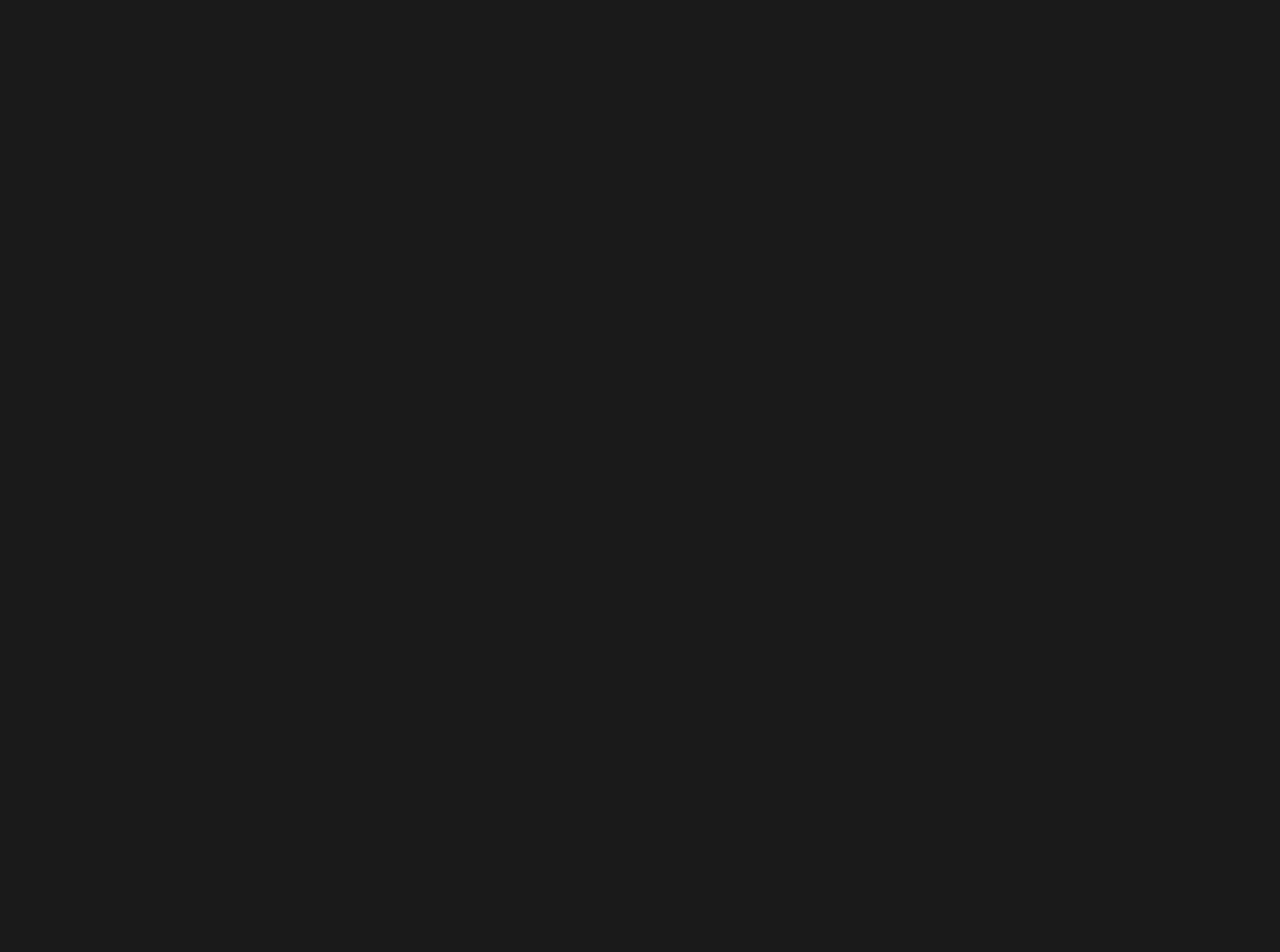
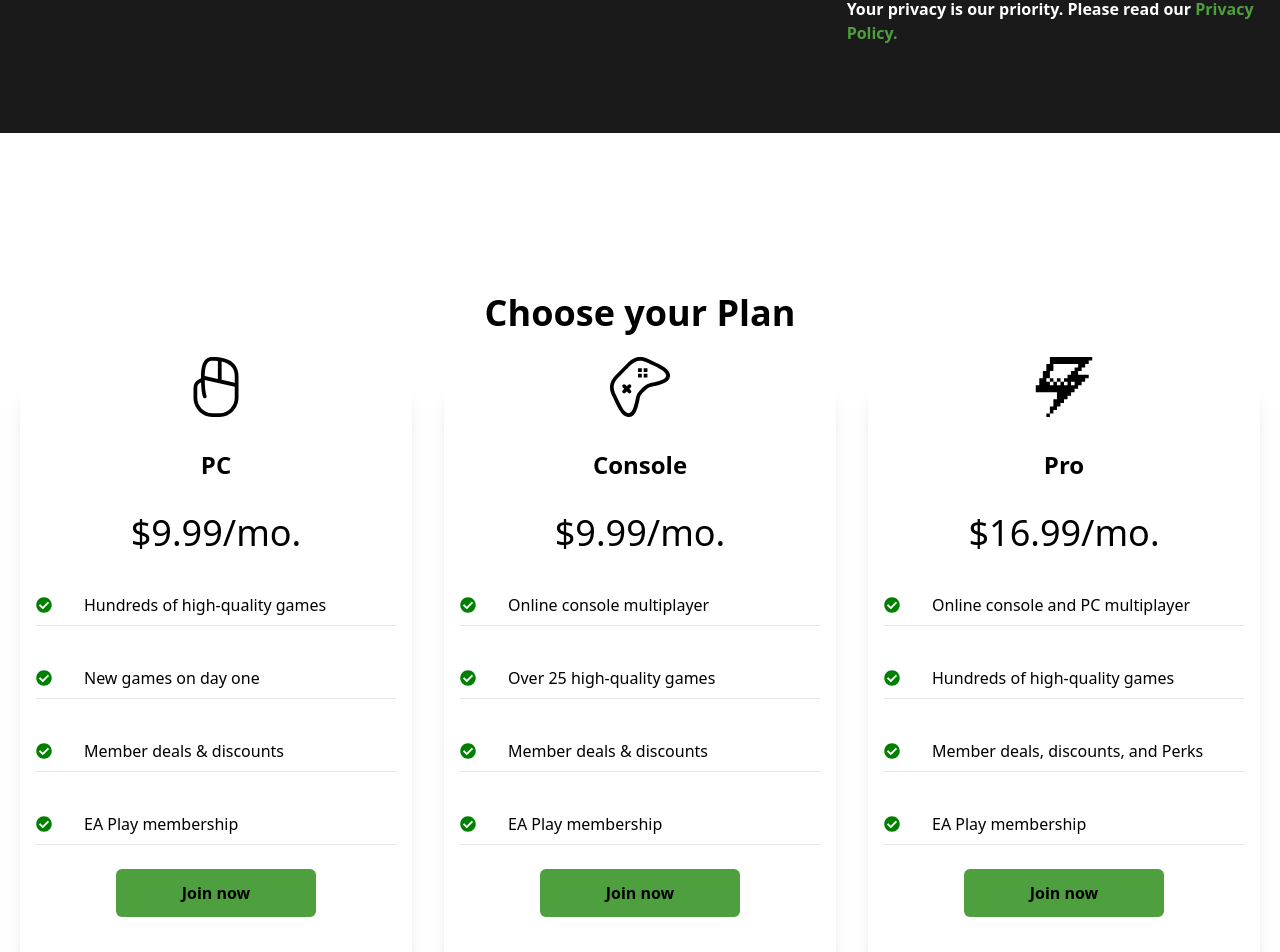
Before and after one commit to JohnSalimRobert/CODSOFT, a React (Create React App) app: page / in a window 1280 px wide. Shown: the part 1480-2432 px from the top of the page. Before the commit the page ends 1293 px from the top, so only its background shows below. Built offline with nearby package versions, Linux system fonts and the light colour scheme.

Commit message:
Added a newsletter component and cards component

```diff
--- a/src/App.js
+++ b/src/App.js
@@ -2,6 +2,8 @@
 import Navbar from "./components/Navbar";
 import Hero from "./components/Hero";
 import MainComponent from "./components/MainComponent";
+import Newsletter from "./components/Newsletter";
+import Cards from "./components/Cards";
 
 function App() {
   return (
@@ -9,6 +11,8 @@
       <Navbar />
       <Hero />
       <MainComponent />
+      <Newsletter />
+      <Cards />
     </div>
   );
 }
--- /dev/null
+++ b/src/components/Cards.jsx
@@ -0,0 +1,89 @@
+import React from 'react'
+import { BsMouse3} from "react-icons/bs"
+import { FaCheckCircle } from "react-icons/fa";
+import { SlGameController } from "react-icons/sl";
+import { SiGamejolt } from "react-icons/si";
+
+const Cards = () => {
+  return (
+    <div className='w-full py-[10rem] px-4 bg-white'>
+        <h1 className='font-bold text-center pb-8 text-2xl sm:text-3xl md:text-4xl'>Choose your Plan</h1>
+        <div className='max-w-[1240px] mx-auto grid md:grid-cols-3 gap-8'>
+         <div className='w-full shadow-xl flex flex-col p-4 my-4 justify-between rounded-lg hover:scale-105 duration-300'>
+          <BsMouse3 className='mx-auto mt-[-2.5rem] bg-white' size={60}/>
+          <h2 className='text-2xl font-bold text-center py-8'>PC</h2>
+          <p className='text-center text-4xl text-bold'>$9.99/mo.</p>
+          <div className='font-medium text-left'>
+            <div className='flex flex-row items-center border-b mt-8'>
+            <FaCheckCircle className='inline' color='green'/>
+            <p className='py-2 mx-8'>Hundreds of high-quality games</p>
+            </div>
+            <div className='flex flex-row border-b  items-center mt-8'>
+            <FaCheckCircle color='green'/>
+            <p className='py-2 mx-8'>New games on day one</p>
+            </div>
+            <div className='flex flex-row border-b  items-center mt-8'>
+            <FaCheckCircle color='green'/>
+            <p className='py-2 mx-8'>Member deals & discounts</p>
+            </div>
+            <div className='flex flex-row border-b  items-center mt-8'>
+            <FaCheckCircle color='green'/>
+            <p className='py-2 mx-8'>EA Play membership</p>
+            </div>
+          </div>
+          <button className="bg-[#4E9F3D] w-[200px] align-center font-bold rounded-md py-3 my-6 mx-auto">Join now</button>
+          </div>
+          <div className='w-full shadow-xl flex flex-col p-4 my-4 justify-between rounded-lg hover:scale-105 duration-300'>
+          <SlGameController className='mx-auto mt-[-2.5rem] bg-white' size={60}/>
+          <h2 className='text-2xl font-bold text-center py-8'>Console</h2>
+          <p className='text-center text-4xl text-bold'>$9.99/mo.</p>
+          <div className='font-medium text-left'>
+            <div className='flex flex-row items-center border-b mt-8'>
+            <FaCheckCircle className='inline' color='green'/>
+            <p className='py-2 mx-8'>Online console multiplayer</p>
+            </div>
+            <div className='flex flex-row border-b  items-center mt-8'>
+            <FaCheckCircle color='green'/>
+            <p className='py-2 mx-8'>Over 25 high-quality games</p>
+            </div>
+            <div className='flex flex-row border-b  items-center mt-8'>
+            <FaCheckCircle color='green'/>
+            <p className='py-2 mx-8'>Member deals & discounts</p>
+            </div>
+            <div className='flex flex-row border-b  items-center mt-8'>
+            <FaCheckCircle color='green'/>
+            <p className='py-2 mx-8'>EA Play membership</p>
+            </div>
+          </div>
+          <button className="bg-[#4E9F3D] w-[200px] align-center font-bold rounded-md py-3 my-6 mx-auto">Join now</button>
+          </div>
+          <div className='w-full shadow-xl flex flex-col p-4 my-4 justify-between rounded-lg hover:scale-105 duration-300'>
+          <SiGamejolt className='mx-auto mt-[-2.5rem] bg-white' size={60}/>
+          <h2 className='text-2xl font-bold text-center py-8'>Pro</h2>
+          <p className='text-center text-4xl text-bold'>$16.99/mo.</p>
+          <div className='font-medium text-left'>
+            <div className='flex flex-row items-center border-b mt-8'>
+            <FaCheckCircle className='inline' color='green'/>
+            <p className='py-2 mx-8'>Online console and PC multiplayer</p>
+            </div>
+            <div className='flex flex-row border-b  items-center mt-8'>
+            <FaCheckCircle color='green'/>
+            <p className='py-2 mx-8'>Hundreds of high-quality games</p>
+            </div>
+            <div className='flex flex-row border-b  items-center mt-8'>
+            <FaCheckCircle color='green'/>
+            <p className='py-2 mx-8'>Member deals, discounts, and Perks</p>
+            </div>
+            <div className='flex flex-row border-b  items-center mt-8'>
+            <FaCheckCircle color='green'/>
+            <p className='py-2 mx-8'>EA Play membership</p>
+            </div>
+          </div>
+          <button className="bg-[#4E9F3D] w-[200px] align-center font-bold rounded-md py-3 my-6 mx-auto">Join now</button>
+          </div>
+        </div>
+    </div>
+  )
+}
+
+export default Cards
--- a/src/components/Navbar.jsx
+++ b/src/components/Navbar.jsx
@@ -10,7 +10,7 @@
 
   return (
     <div className='flex justify-between items-center h-24 max-w-[1240px] mx-auto px-4 text-white'>
-        <h1 className='w-full text-3xl font-bold text-[#1E5128]'>Cloud Gaming.</h1>
+        <h1 className='w-full text-3xl font-bold text-[#1E5128] py-2.5'>Cloud Gaming.</h1>
         <ul className='hidden md:flex'>
             <li className='p-4 '>Company</li>
             <li className='p-4 '>Home</li>
--- /dev/null
+++ b/src/components/Newsletter.jsx
@@ -0,0 +1,23 @@
+import React from 'react'
+
+const Newsletter = () => {
+  return (
+    <div className='w-full py-16 text-white px-4'>
+        <div className='max-w-[1240px] mx-auto grid lg:grid-cols-3 font-bold py-2'>
+            <div className='lg:col-span-2 my-4'>
+                <h1 className='md:text-4xl sm:text-3xl text-2xl'>Want more information on Cloud Gaming?</h1>
+                <p>Sign up to our Newsletter and keep up with our latest updates!</p>
+            </div>
+            <div className='my-4'>
+                <div className='flex flex-col sm:flex-row items-center justify-between w-full'>
+                    <input className='p-3 flex w-full rounded-md text-black' type='email' placeholder='Enter Email' />
+                    <button className='bg-[#4E9F3D] w-[200px] rounded-md font-medium ml-4 my-6 mx-auto py-3 text-black'>Subscribe</button>
+                </div>
+                <p>Your privacy is our priority. Please read our <span className='text-[#4E9F3D]'>Privacy Policy.</span></p>
+            </div>
+        </div>
+    </div>
+  )
+}
+
+export default Newsletter
```
